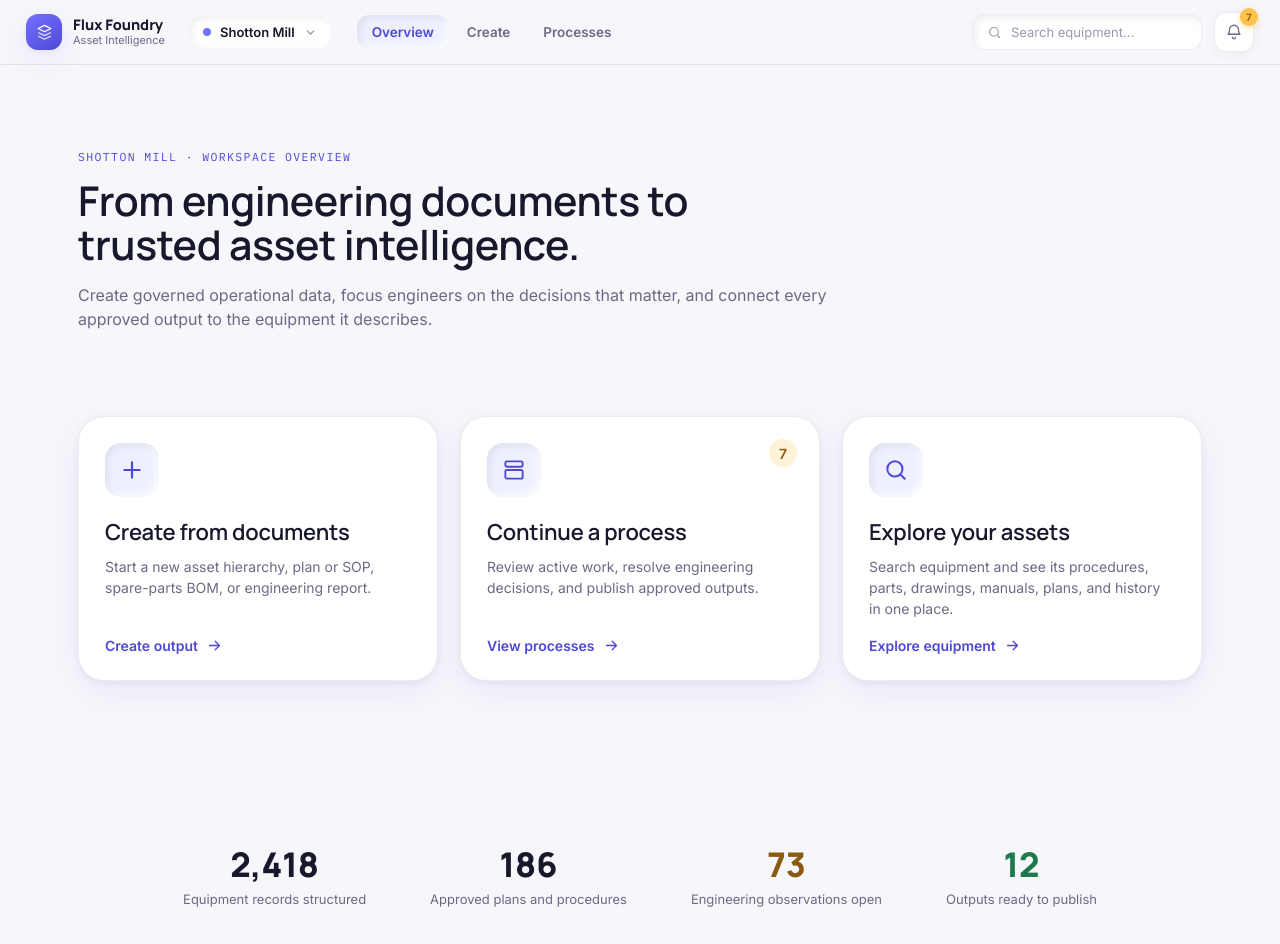
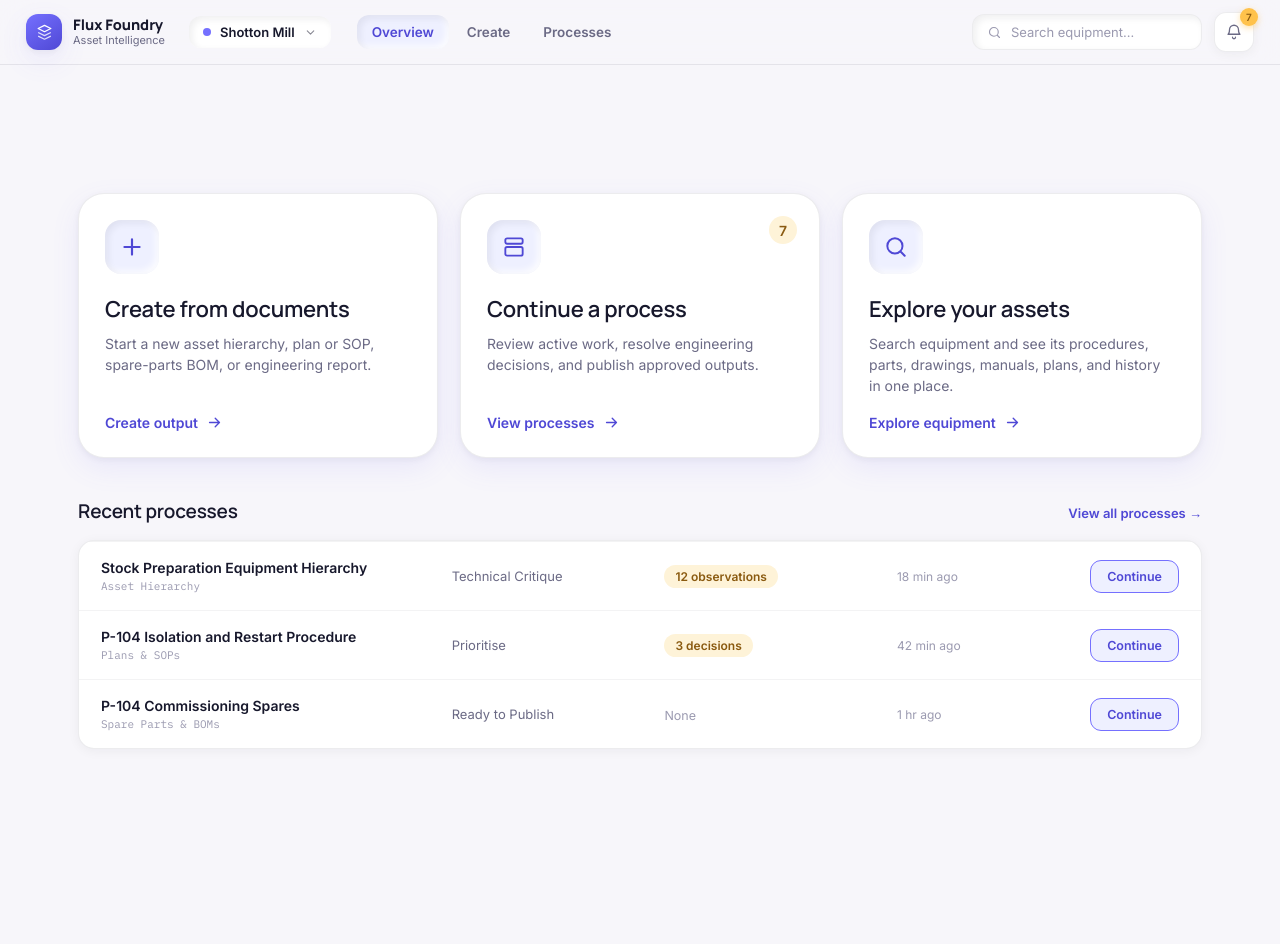
Before and after one commit to ensemble-adrien-larere-1/FluxFoundryAssetIntelligenceDemo, a plain HTML site: page Flux Foundry Asset Intelligence.dc.html in a window 1280 px wide. Shown: the top 944 px of the page. After the commit the page ends 821 px from the top, so only its background shows below. Drawn offline with nearby package versions, Linux system fonts and the light colour scheme.

Commit message:
Remove homepage intro and stats

```diff
--- a/Flux Foundry Asset Intelligence.dc.html
+++ b/Flux Foundry Asset Intelligence.dc.html
@@ -98,12 +98,6 @@
 
     <sc-if value="{{ show.overview }}" hint-placeholder-val="{{ true }}">
       <div style="max-width:1180px;margin:0 auto;padding:44px 28px 72px;animation:fadeUp .4s ease">
-        <div style="max-width:760px;margin-bottom:36px;margin-top:40px">
-          <div class="mono" style="font-size:11.5px;color:var(--accent-strong);letter-spacing:.12em;margin-bottom:14px">SHOTTON MILL · WORKSPACE OVERVIEW</div>
-          <h1 style="font-size:41px;line-height:1.08">From engineering documents to trusted asset intelligence.</h1>
-          <p style="font-size:16px;color:var(--ink2);margin-top:16px;line-height:1.55">Create governed operational data, focus engineers on the decisions that matter, and connect every approved output to the equipment it describes.</p>
-        </div>
-
         <div style="display:grid;grid-template-columns:repeat(3,1fr);gap:22px;margin-top:84px">
           <button onClick="{{ goCreate }}" style="text-align:left;cursor:pointer;border:1px solid var(--line);background:var(--card);border-radius:var(--radius);padding:26px;box-shadow:var(--pillow);display:flex;flex-direction:column;min-height:236px;transition:all var(--tdur);color:inherit" style-hover="transform:translateY(-4px);background:var(--accent-pale) !important;box-shadow:var(--pillow-lift) !important">
             <div style="width:54px;height:54px;border-radius:16px;background:var(--accent-pale);display:flex;align-items:center;justify-content:center;color:var(--accent-strong);box-shadow:var(--inset)">
@@ -140,13 +134,6 @@
               <svg width="17" height="17" viewBox="0 0 24 24" fill="none"><path d="M5 12h14M13 6l6 6-6 6" stroke="currentColor" stroke-width="1.9" stroke-linecap="round" stroke-linejoin="round"/></svg>
             </div>
           </button>
-        </div>
-
-        <div style="display:flex;flex-wrap:wrap;justify-content:center;text-align:center;gap:28px 64px;margin-top:160px">
-          <div><div style="font-family:Manrope;font-weight:800;font-size:34px">2,418</div><div style="color:var(--ink2);font-size:13px;margin-top:4px">Equipment records structured</div></div>
-          <div><div style="font-family:Manrope;font-weight:800;font-size:34px">186</div><div style="color:var(--ink2);font-size:13px;margin-top:4px">Approved plans and procedures</div></div>
-          <div><div style="font-family:Manrope;font-weight:800;font-size:34px;color:var(--warn-deep)">73</div><div style="color:var(--ink2);font-size:13px;margin-top:4px">Engineering observations open</div></div>
-          <div><div style="font-family:Manrope;font-weight:800;font-size:34px;color:var(--ok-deep)">12</div><div style="color:var(--ink2);font-size:13px;margin-top:4px">Outputs ready to publish</div></div>
         </div>
 
         <section style="margin-top:40px">
```
